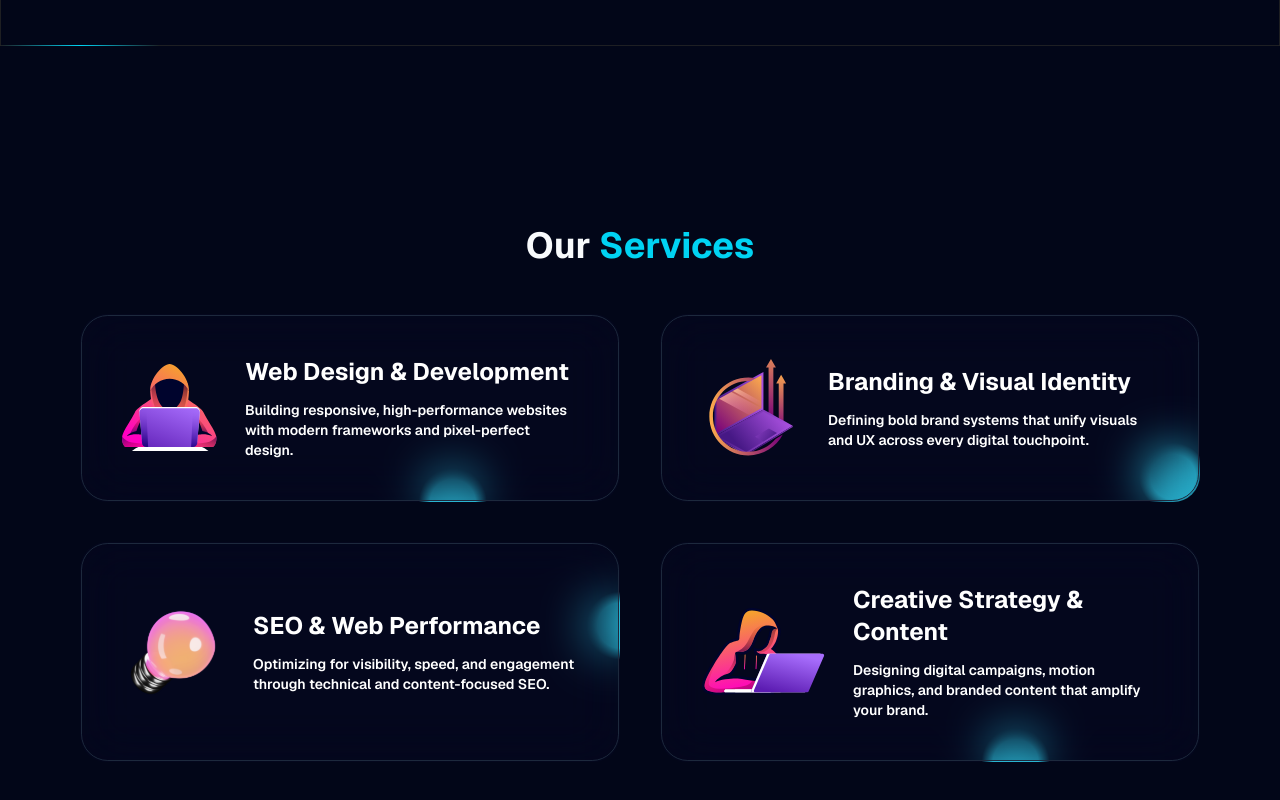
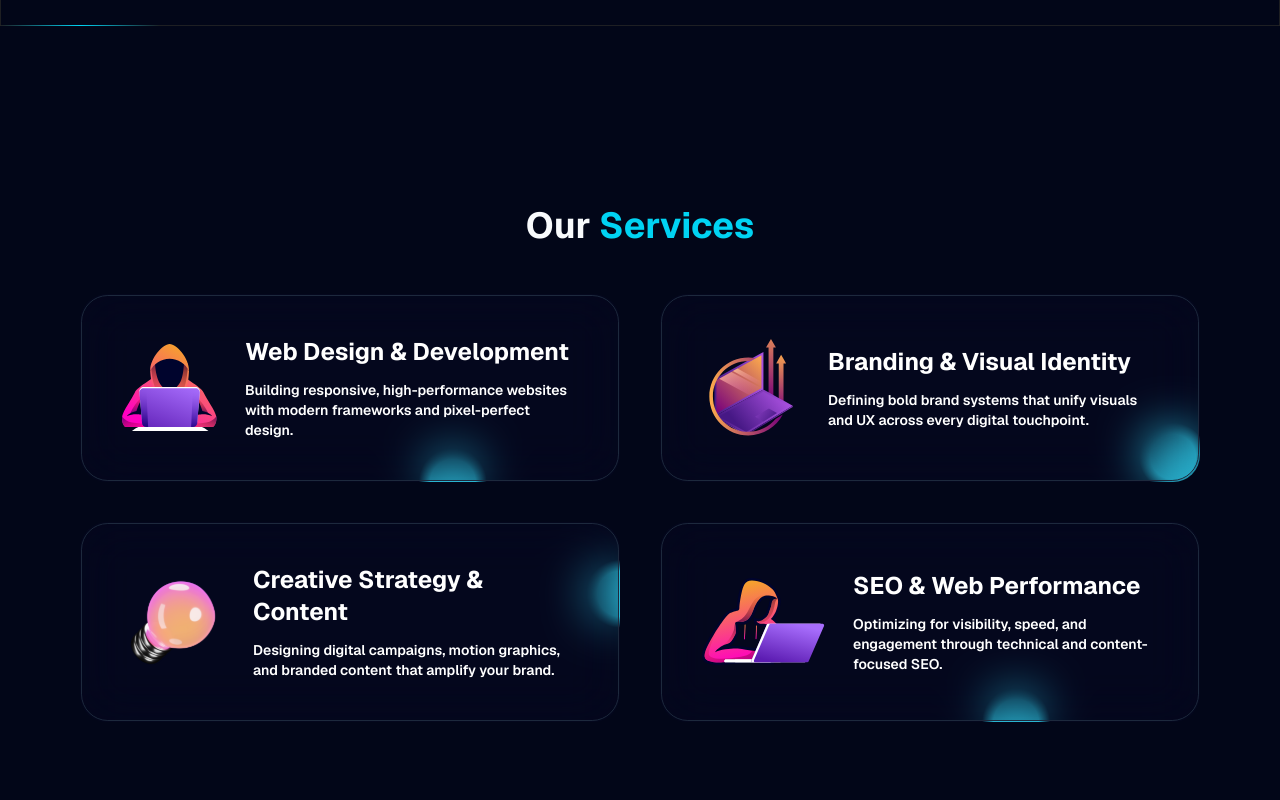
Before and after one commit to webmeka/webmeka, a Next.js app: page / in a window 1280 px wide. Shown: the part 1002-1802 px from the top of the page. Built offline with nearby package versions, Linux system fonts and the light colour scheme.

Commit message:
✨ Services & hero section fix

```diff
--- a/src/app/page.tsx
+++ b/src/app/page.tsx
@@ -4,7 +4,7 @@ import ServicesSection from "@/components/services-section";
 export default function Home() {
   return (
     <main className="font-sans relative flex flex-col overflow-x-hidden items-center justify-items-center mx-auto">
-      <div className="pt-20 w-full">
+      <div className="pt-20 lg:pt-15 w-full">
         <HeroSectionOne />
         <ServicesSection />
       </div>
--- a/src/data/index.ts
+++ b/src/data/index.ts
@@ -15,15 +15,15 @@ export const WebmekaServices = [
   },
   {
     id: 3,
-    title: "SEO & Web Performance",
-    desc: "Optimizing for visibility, speed, and engagement through technical and content-focused SEO.",
+    title: "Creative Strategy & Content",
+    desc: "Designing digital campaigns, motion graphics, and branded content that amplify your brand.",
     className: "md:col-span-2",
     thumbnail: "/exp3.svg",
   },
   {
     id: 4,
-    title: "Creative Strategy & Content",
-    desc: "Designing digital campaigns, motion graphics, and branded content that amplify your brand.",
+    title: "SEO & Web Performance",
+    desc: "Optimizing for visibility, speed, and engagement through technical and content-focused SEO.",
     className: "md:col-span-2",
     thumbnail: "/exp4.svg",
   },
```
